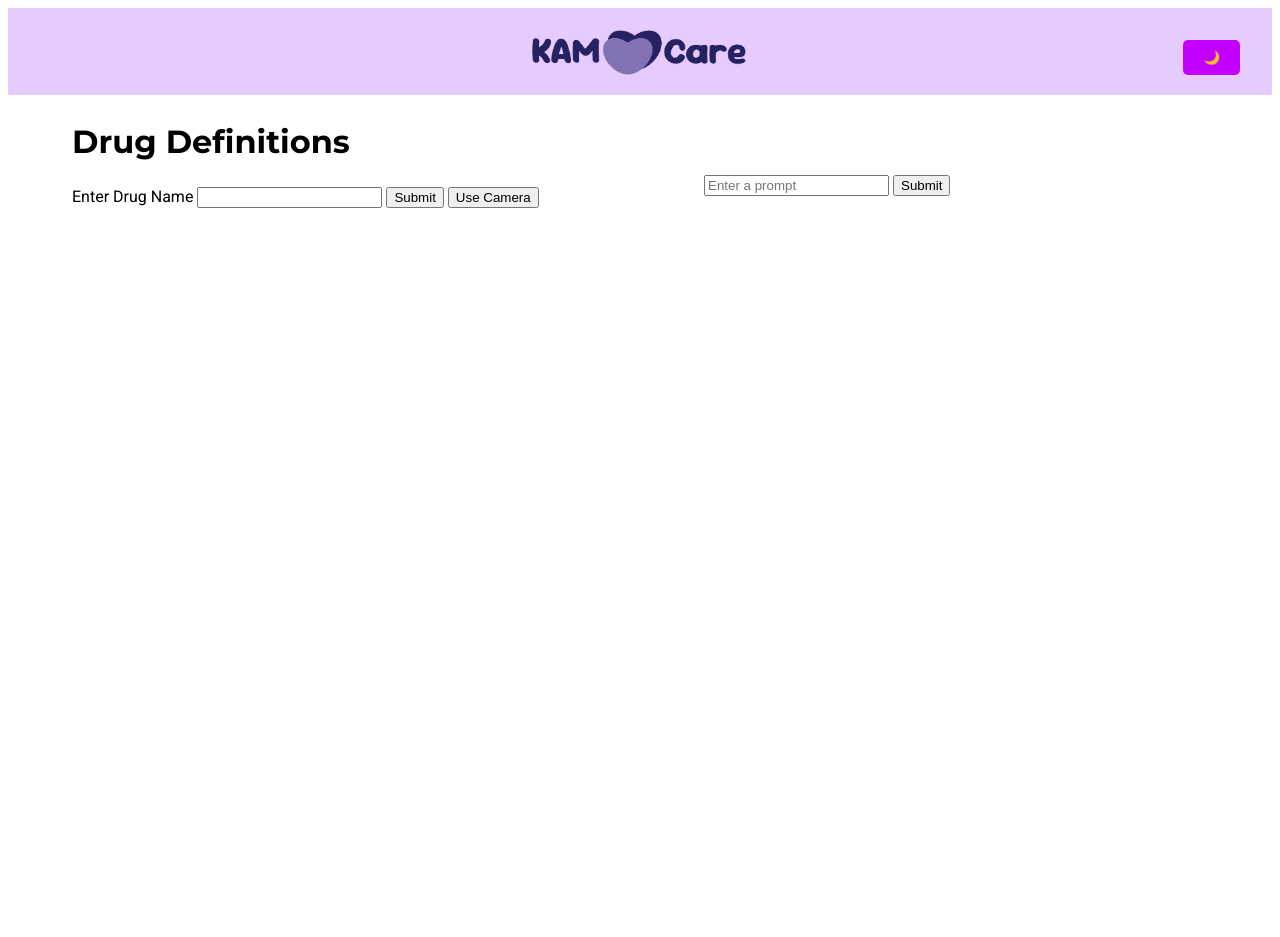
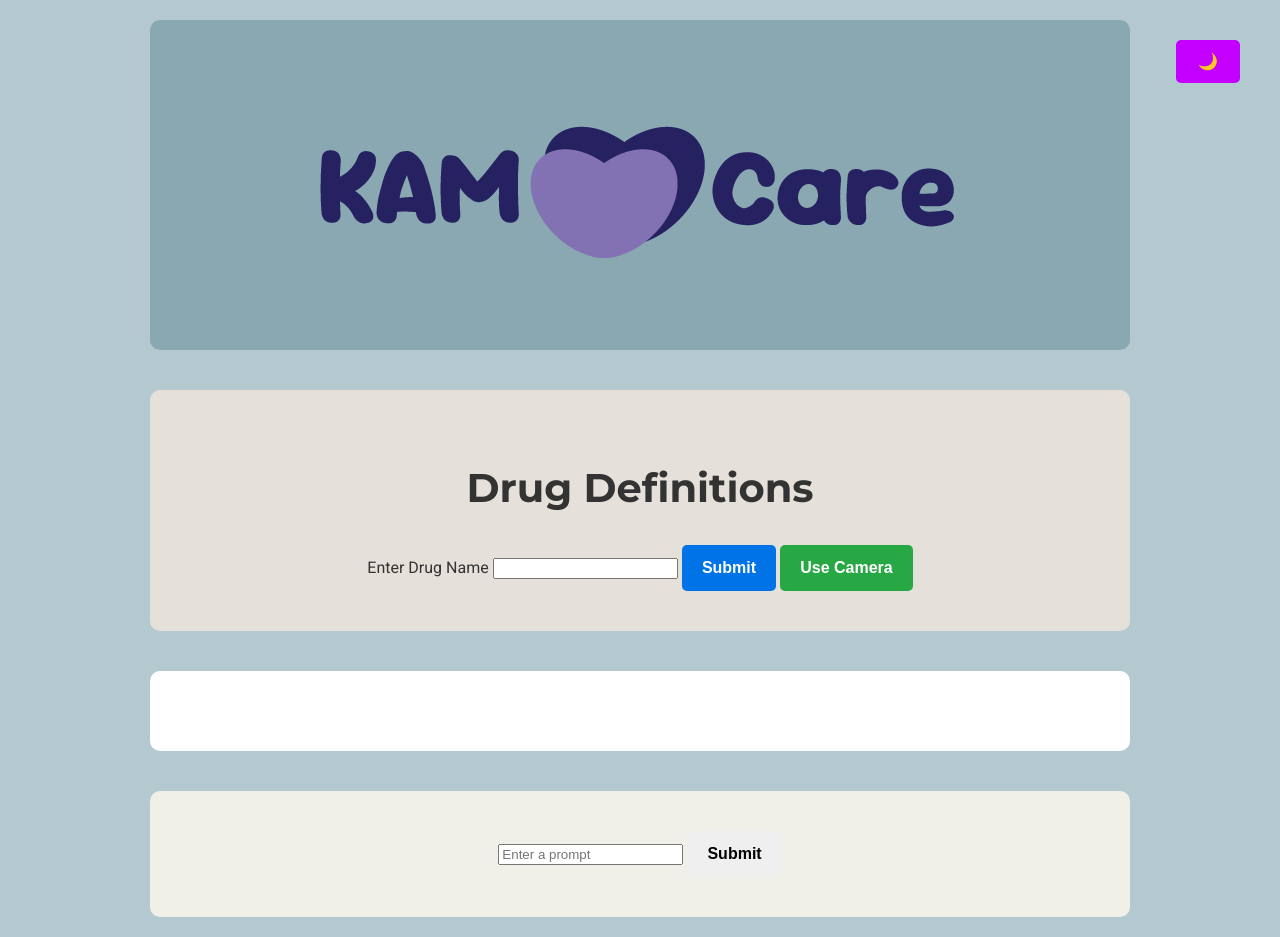
Before and after one commit to kmyap128/KAMCare, a website: page index.html in a window 1280 px wide. Before the commit the page ends 800 px from the top, so only its background shows below. Drawn offline with nearby package versions, Linux system fonts and the light colour scheme; files that its build step writes are made by us from their sources; no server answers; files whose address does not match are found by name.

Commit message:
updated website layout

```diff
--- a/css/style.css
+++ b/css/style.css
@@ -1,77 +1,130 @@
 @import url('https://fonts.googleapis.com/css2?family=Montserrat:ital,wght@0,100..900;1,100..900&family=Roboto:ital,wght@0,100..900;1,100..900&display=swap');
 
+/* General Page Background */
+body, html {
+    background-color: #B3C8CF; /* Middle color */
+    color: #333;
+    font-family: "Lato", sans-serif;
+    margin: 0;
+    padding: 0;
+    scroll-behavior: smooth;
+}
+
+/* Wrapper */
 #wrapper {
-    display: grid;
-    grid-template-columns: 100%;
-    grid-template-areas:
-    "header"
-    "input"
-    "content"
-    "chatbox";
+    display: flex;
+    flex-direction: column;
+    align-items: center;
     max-width: 100vw;
 }
-#light-mode{
+
+/* Full-Screen Sections */
+#header, #input, #content, #chatbox {
+    width: 80%;
+    max-width: 900px;
+    padding: 40px;
+    margin: 20px auto;
+    text-align: center;
+    border-radius: 10px;
+}
+
+/* Light Mode Button */
+#light-mode {
     position: absolute;
     top: 40px;
     right: 40px;
-    padding: 10px 20px;
+    padding: 12px 22px;
     background-color: rgb(195, 0, 255);
+    border: none;
+    border-radius: 5px;
+    cursor: pointer;
+    font-size: 16px;
+}
+
+#light-mode:hover {
+    background-color: rgb(150, 0, 200);
+}
+
+/* Header */
+#header {
+    background-color: #89A8B2;
+}
+
+/* Input Section */
+#input {
+    background: #E5E1DA;
+}
+
+/* Content Section */
+#content {
+    background: white;
+}
+
+/* Chatbox (Now Below Content) */
+#chatbox {
+    background: #F1F0E8;
+}
+
+/* Buttons */
+button {
+    padding: 14px 20px;
+    font-size: 16px;
+    font-weight: bold;
     border: none;
     border-radius: 5px;
     cursor: pointer;
 }
 
-.dark-mode {
-    background-color: black;
+/* Submit Button */
+#submit {
+    background-color: #0073e6;
     color: white;
 }
 
-@media screen and (min-width: 1200px ){
-    #wrapper {
-        grid-template-columns: 50% 50%;
-        grid-template-areas:
-        "header         header"
-        "input          chatbox"
-        "content       chatbox";
-        max-width: 100vw;
-    }
+#submit:hover {
+    background-color: #005bb5;
 }
 
-#logo {
-    width: 20%;
+/* Camera Button */
+#video {
+    background-color: #28a745;
+    color: white;
 }
 
-#header {
-    background-color: rgb(230, 203, 255);
-    text-align: center;
-    grid-area: header;
+#video:hover {
+    background-color: #1e7e34;
 }
 
-#input {
-    grid-area: input;
-    margin-left: 5vw;
-    margin-right: 5vw;
-}
-
-#content {
-    grid-area: content;
-    margin-left: 5vw;
-    margin-right: 5vw;
-}
-
-#chatbox {
-    grid-area: chatbox;
-    margin-top: 10vh;
-    margin-left: 5vw;
-    margin-right: 5vw;
-}
-
-
+/* Typography */
 h1 {
     font-family: 'Montserrat', 'Helvetica', sans-serif;
-    font-size: 2em;
+    font-size: 2.5em;
 }
 
 label, p {
     font-family: 'Roboto', sans-serif;
 }
+
+/* Smooth Scroll Section Styling */
+.section {
+    min-height: 100vh;
+    display: flex;
+    align-items: center;
+    justify-content: center;
+}
+
+/* Background Image Effects (Optional, Like Reference) */
+.bgimg {
+    background-attachment: fixed;
+    background-position: center;
+    background-repeat: no-repeat;
+    background-size: cover;
+}
+
+.bgimg-1 {
+    background-image: url('backgrounds/back1.jpg');
+}
+
+.bgimg-2 {
+    background-image: url('backgrounds/back2.avif');
+}
```
Also changed, not shown: css/backgrounds/back1.jpg (added), css/backgrounds/back2.avif (added), 2 other files.
